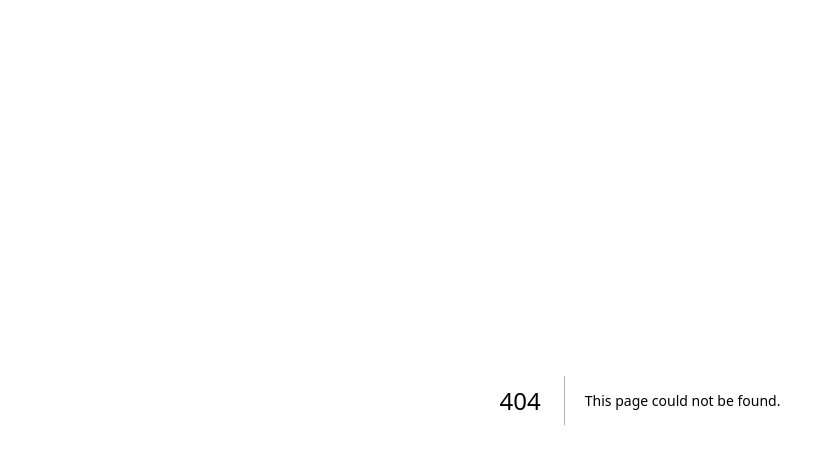
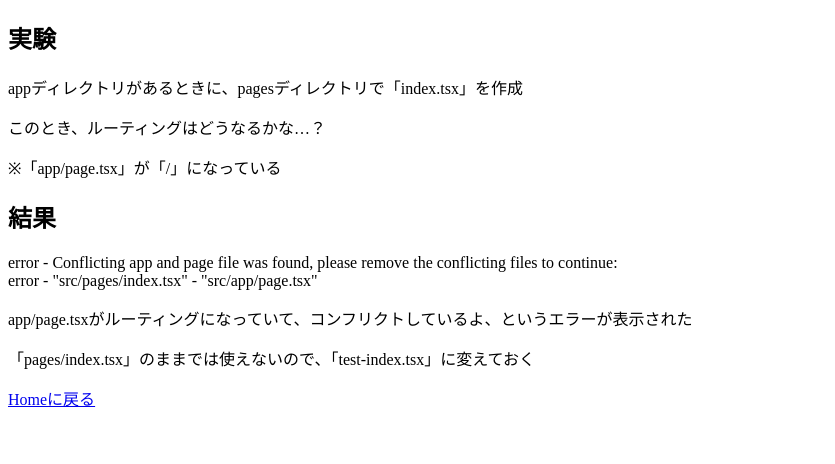
Before and after one commit to toku-chan/nextjs-routing, a Next.js app: page /test-index in a window 1280 px wide. Before the commit this address had no page. Shown: the top 464 px of the page, without its empty margins (0-835 px from the left). Built offline with nearby package versions, Linux system fonts and the light colour scheme.

Commit message:
pagesにindexを作るとどうなるか

```diff
--- /dev/null
+++ b/src/components/Layout.tsx
@@ -0,0 +1,13 @@
+import Link from "next/link"
+import React from "react"
+
+export const Layout = ({
+  children
+}: {
+  children: React.ReactNode
+}) => (
+  <>
+    <div>{children}</div>
+    <Link href="/">Homeに戻る</Link>
+  </>
+)
--- /dev/null
+++ b/src/pages/test-index.tsx
@@ -0,0 +1,24 @@
+/* eslint-disable react/no-unescaped-entities */
+import { Layout } from "@/components/Layout"
+
+export default function TestIndex() {
+  return (
+    <Layout>
+      <section>
+        <h2>実験</h2>
+        <p>appディレクトリがあるときに、pagesディレクトリで「index.tsx」を作成</p>
+        <p>このとき、ルーティングはどうなるかな…？</p>
+        <p>※「app/page.tsx」が「/」になっている</p>
+      </section>
+      <section>
+        <h2>結果</h2>
+        <p>
+          error - Conflicting app and page file was found, please remove the conflicting files to continue:<br/>
+          error - "src/pages/index.tsx" - "src/app/page.tsx"
+        </p>
+        <p>app/page.tsxがルーティングになっていて、コンフリクトしているよ、というエラーが表示された</p>
+        <p>「pages/index.tsx」のままでは使えないので、「test-index.tsx」に変えておく</p>
+      </section>
+    </Layout>
+  )
+}
```
Also changed, not shown: src/app/page.tsx (+17 -3 lines).
